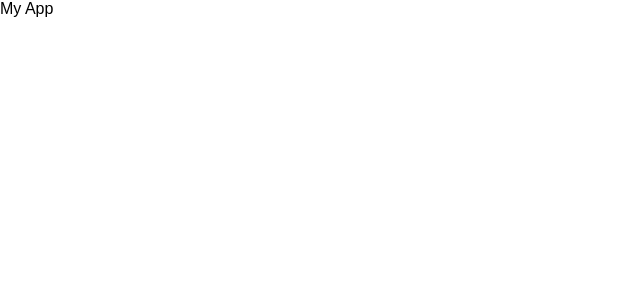
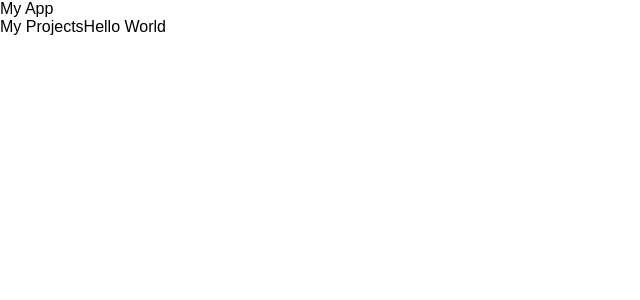
Before and after one commit to Dcwind/-sk-ProjectManageRX, a React (Create React App) app: page / in a window 1280 px wide. Shown: the top 300 px of the page, without its empty margins (0-640 px from the left). Built offline with nearby package versions, Linux system fonts and the light colour scheme; the HTML template or start-up script is replaced by a standard one.

Commit message:
good ol hello world

```diff
--- a/src/App.js
+++ b/src/App.js
@@ -6,7 +6,7 @@ class App extends Component {
     return (
       <div className="App">
         My App
-        <projects text="Hello World"/>
+        <Projects text="Hello World"/>
       </div>
     );
   }
```
